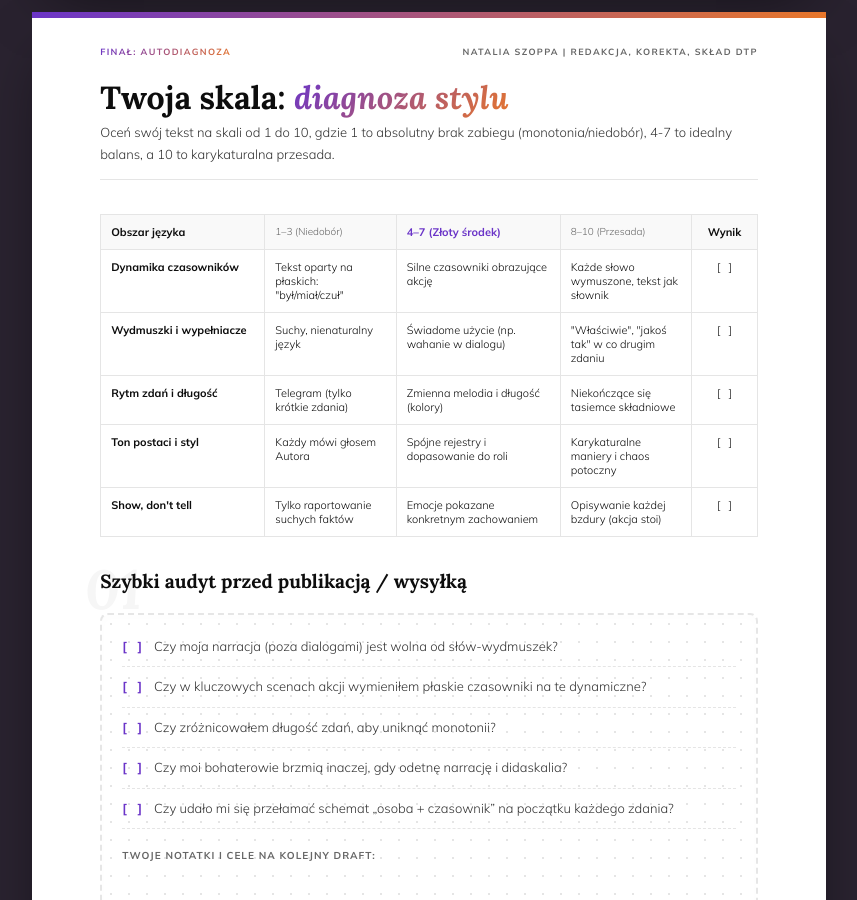
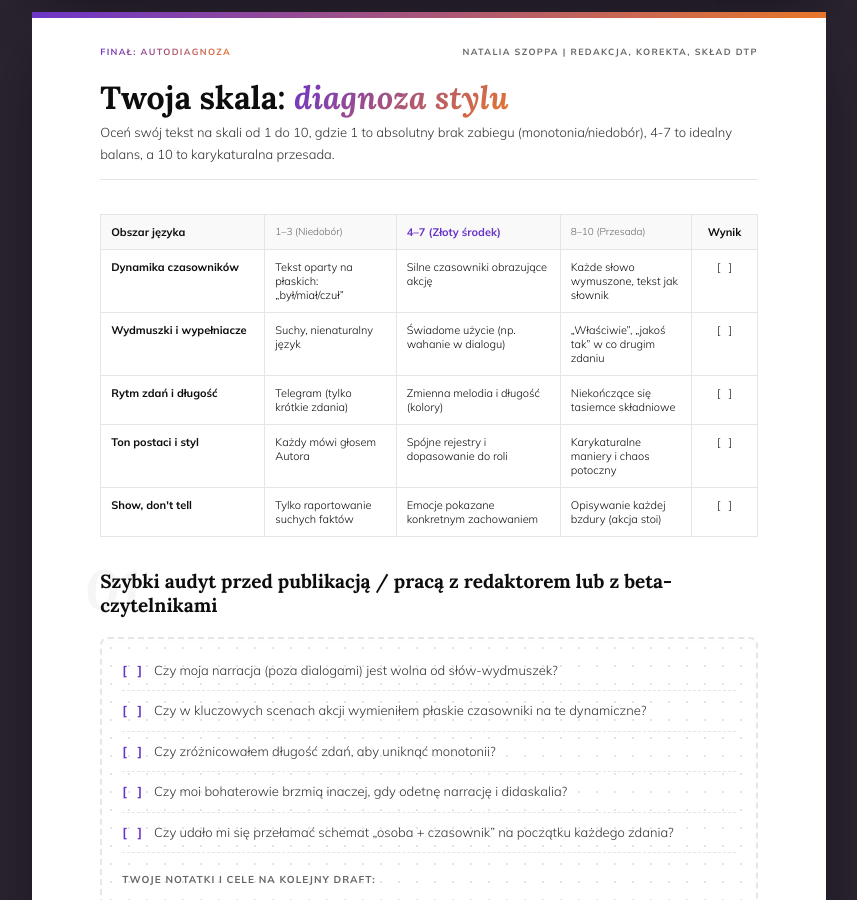
Before and after one commit to Bonnie00726/nataliaszoppa, a Jekyll site: the page arkusz językowy.html, which Jekyll copies as it is, in a window 1280 px wide and 900 px high, scrolled down 16187 px. Shown: the whole window, without its empty margins (211-1068 px from the left). Built offline with Jekyll 4.4.1, drawn with Linux system fonts in a browser that asks for light colours.

Commit message:
Update arkusz językowy.html

```diff
--- a/arkusz językowy.html
+++ b/arkusz językowy.html
@@ -1085,7 +1085,7 @@
     </tr>
     <tr>
       <td><strong>Dynamika czasowników</strong></td>
-      <td>Tekst oparty na płaskich: "był/miał/czuł"</td>
+      <td>Tekst oparty na płaskich: „był/miał/czuł”</td>
       <td>Silne czasowniki obrazujące akcję</td>
       <td>Każde słowo wymuszone, tekst jak słownik</td>
       <td style="text-align: center;">[ &nbsp; ]</td>
@@ -1094,7 +1094,7 @@
       <td><strong>Wydmuszki i wypełniacze</strong></td>
       <td>Suchy, nienaturalny język</td>
       <td>Świadome użycie (np. wahanie w dialogu)</td>
-      <td>"Właściwie", "jakoś tak" w co drugim zdaniu</td>
+      <td>„Właściwie”, „jakoś tak” w co drugim zdaniu</td>
       <td style="text-align: center;">[ &nbsp; ]</td>
     </tr>
     <tr>
@@ -1124,7 +1124,7 @@
 
     <div class="q-header-area" style="margin-bottom: 4px; margin-top: 8px;">
       <span class="qnum-bg" style="top: -15px;">01</span>
-      <h3 class="qtitle">Szybki audyt przed publikacją / wysyłką</h3>
+      <h3 class="qtitle">Szybki audyt przed publikacją / pracą z redaktorem lub z beta-czytelnikami</h3>
     </div>
 
     <!-- Rozciągające się pole na notatki i checklistę -->
```
